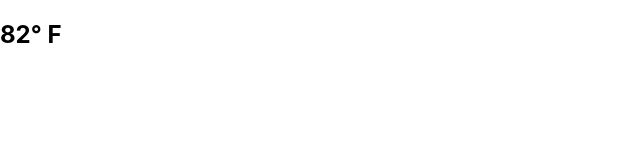
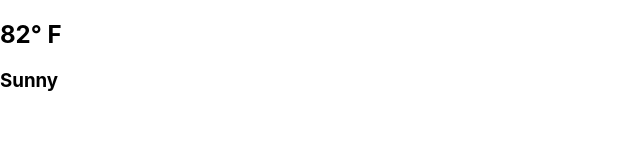
Before and after one commit to Adrian93EH3/Weather-App-React, a React (Create React App) app: page / in a window 1280 px wide. Shown: the top 160 px of the page, without its empty margins (0-640 px from the left). Built offline with nearby package versions, Linux system fonts and the light colour scheme.

Commit message:
adding more bones

```diff
--- a/src/App.js
+++ b/src/App.js
@@ -15,6 +15,9 @@ function App() {
           <div className="temperature">
             <h2>82° F</h2>
           </div>
+          <div className="weatherDescription">
+            <h3>Sunny</h3>
+          </div>
         </div>
         <div className="placeholder2"></div>
       </div>
```
